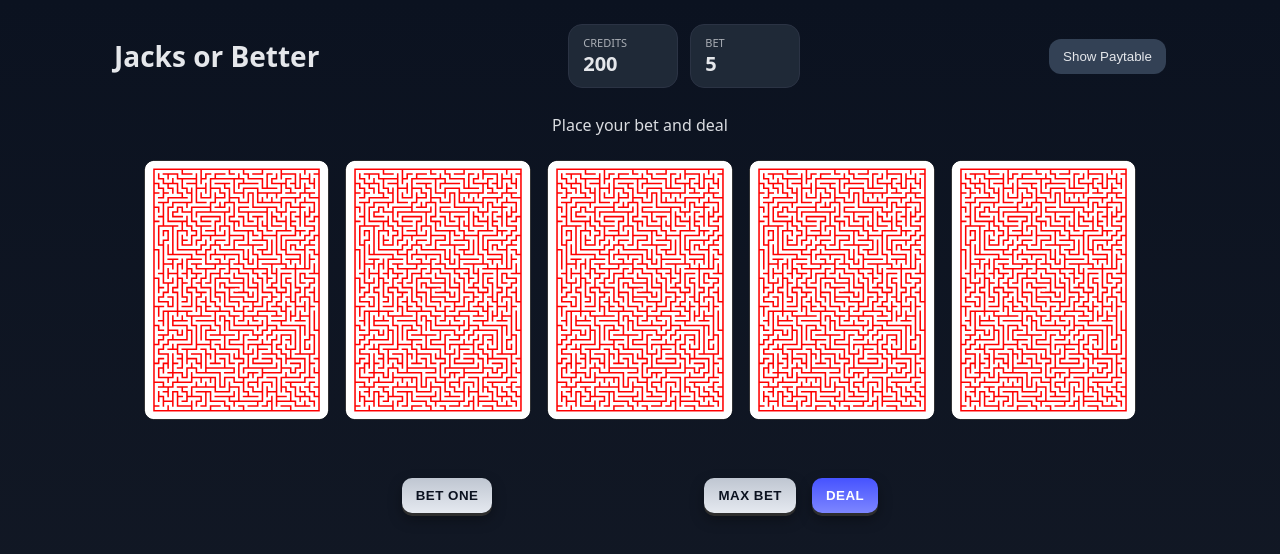
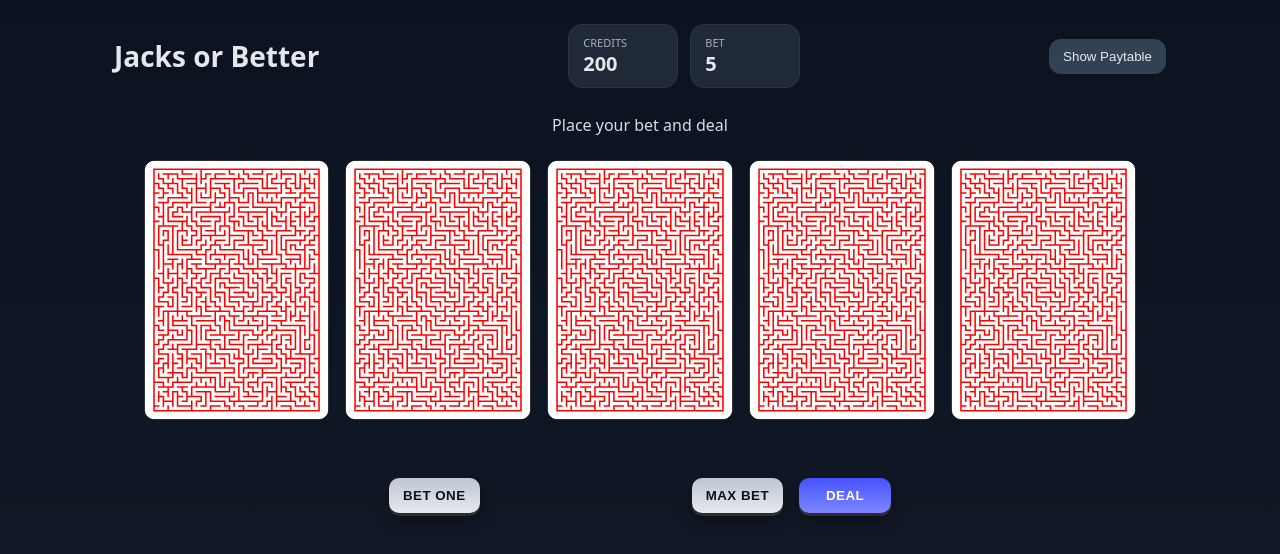
Before and after one commit to mbaturay/Casino-Poker, a React (Vite) app: page / in a window 1280 px wide. Shown: the top 554 px of the page. Built offline with nearby package versions, Linux system fonts and the light colour scheme.

Commit message:
ui: prevent Deal/Draw button width shift by setting a min-width

```diff
--- a/src/VideoPoker.tsx
+++ b/src/VideoPoker.tsx
@@ -288,7 +288,7 @@ export default function VideoPoker() {
         <div className="spacer" />
         <button className="machine-btn" onClick={onMaxBet} disabled={stage!=="bet"}>MAX BET</button>
         <button
-          className="machine-btn primary"
+          className="machine-btn primary dealdraw-btn"
           onClick={onDealOrDraw}
           disabled={stage==="bet" ? !canDeal : false}
         >
--- a/src/styles.css
+++ b/src/styles.css
@@ -66,6 +66,7 @@ code{color:#cbd5e1}
 .machine-btn.primary{background:linear-gradient(#4653ff,#7d86ff);color:white}
 .machine-btn:disabled{opacity:.55;cursor:not-allowed}
 .machine-btn:active{transform:translateY(2px);box-shadow:0 1px 0 #2d2d2d, 0 3px 8px rgba(0,0,0,.35)}
+.dealdraw-btn{min-width:92px}
 .machine-btn .line1,.machine-btn .line2{display:block;line-height:1}
 .machine-btn .line1{font-size:14px}
 .machine-btn .line2{font-size:12px;border-top:2px solid #0b1220;margin-top:2px;padding-top:2px}
```
